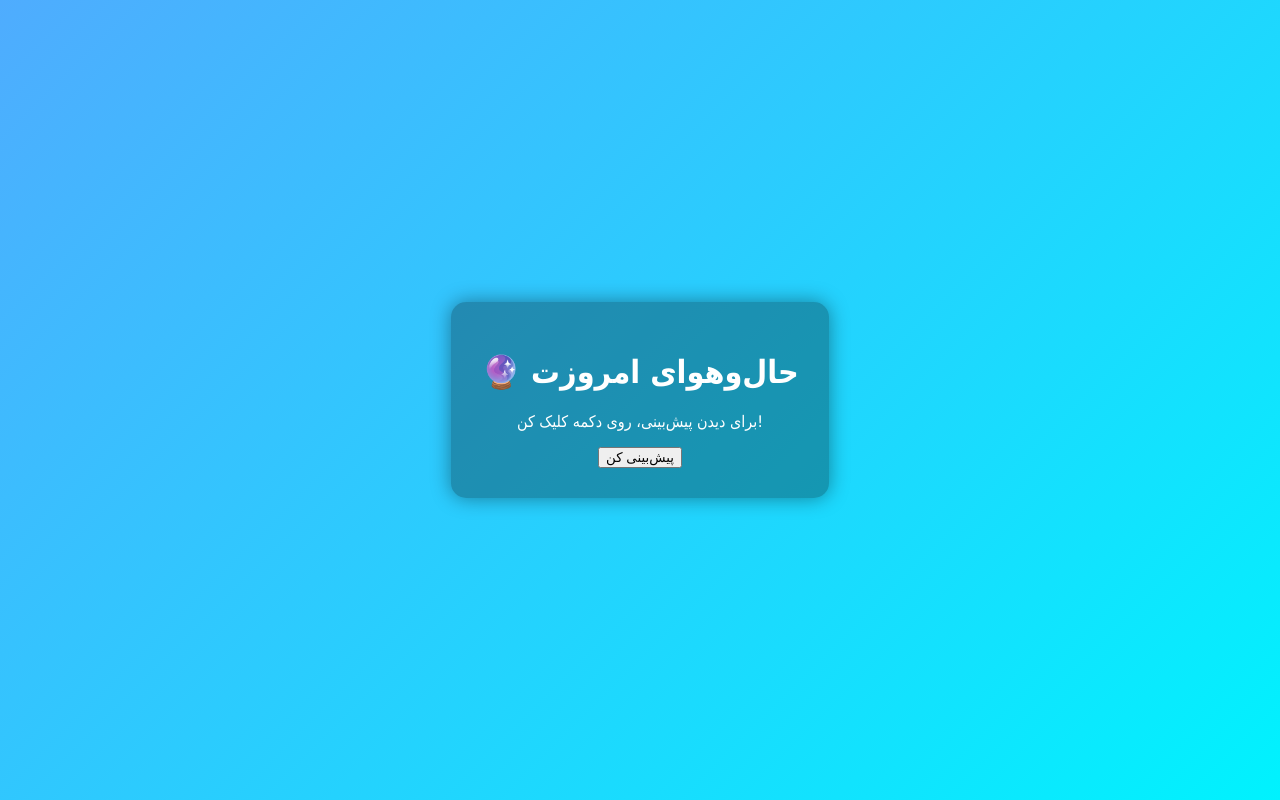
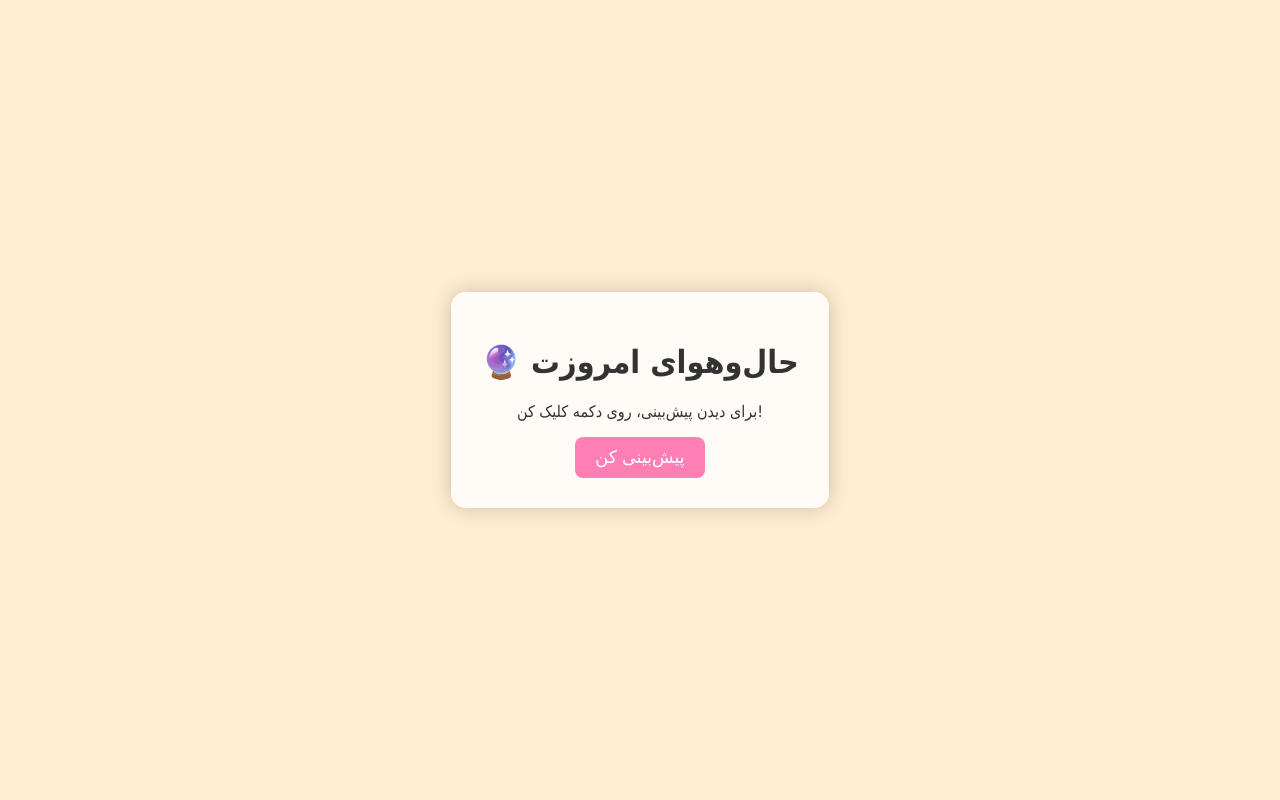
Before and after one commit to Farshadsetareh12345678/turk, a plain HTML site: page index.html in a window 1280 px wide. Drawn offline with Linux system fonts and the light colour scheme.

Commit message:
Update style.css

```diff
--- a/style.css
+++ b/style.css
@@ -1,28 +1,34 @@
 body {
     font-family: 'Tahoma', sans-serif;
-    background: linear-gradient(135deg, #4facfe, #00f2fe);
-    color: white;
+    background: #ffecd2;
+    color: #333;
     text-align: center;
     height: 100vh;
     margin: 0;
     display: flex;
     justify-content: center;
     align-items: center;
+    transition: background 0.5s ease;
 }
 
 .container {
-    background: rgba(0, 0, 0, 0.3);
+    background: rgba(255, 255, 255, 0.8);
     padding: 30px;
     border-radius: 15px;
-    box-shadow: 0 0 20px rgba(0,0,0,0.4);
+    box-shadow: 0 0 20px rgba(0,0,0,0.2);
 }
 
-#clock {
-    font-size: 3em;
-    margin: 20px 0;
+button {
+    background: #ff7eb3;
+    border: none;
+    padding: 10px 20px;
+    color: white;
+    font-size: 1.1em;
+    border-radius: 8px;
+    cursor: pointer;
+    transition: background 0.3s ease;
 }
 
-#quote {
-    font-size: 1.2em;
-    font-style: italic;
+button:hover {
+    background: #ff4f81;
 }
```
